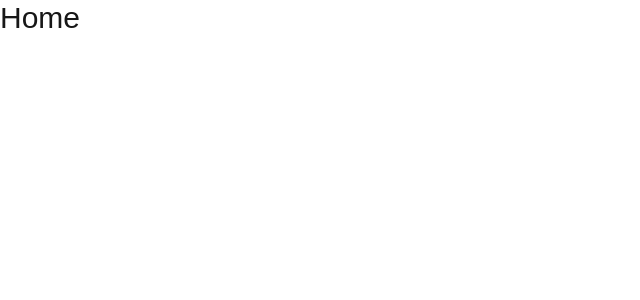
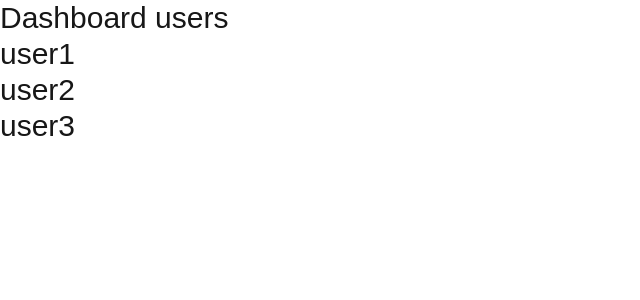
Before and after one commit to BIGboss248/nextjs16-tutorial, a Next.js app: page / in a window 1280 px wide. Shown: the top 300 px of the page, without its empty margins (0-640 px from the left). Built offline with nearby package versions, Linux system fonts and the light colour scheme.

Commit message:
Added routing

```diff
--- /dev/null
+++ b/app/dashboard/users/[id]/page.tsx
@@ -0,0 +1,10 @@
+import React from 'react'
+
+const User = async ({ params }: { params: Promise<{ id: string }> }) => {
+    const { id } = await params;
+    return (
+        <div>User{id}</div>
+    )
+}
+
+export default User
--- a/app/page.tsx
+++ b/app/page.tsx
@@ -1,6 +1,13 @@
 const Home = () => {
   return (
-    <div className='text-3xl'>Home</div>
+    <div className='text-3xl'>
+      <h1>Dashboard users</h1>
+      <ol>
+        <li>user1</li>
+        <li>user2</li>
+        <li>user3</li>
+      </ol>
+    </div>
   )
 }
 
```
Also changed, not shown: 1 other file (tests, documents, lock files or other folders).
